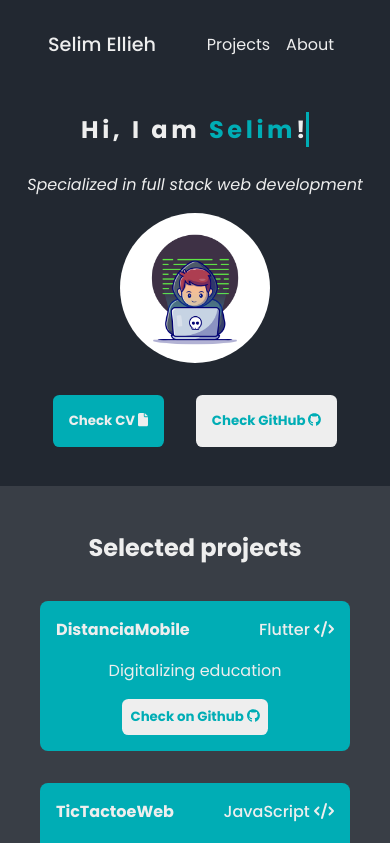
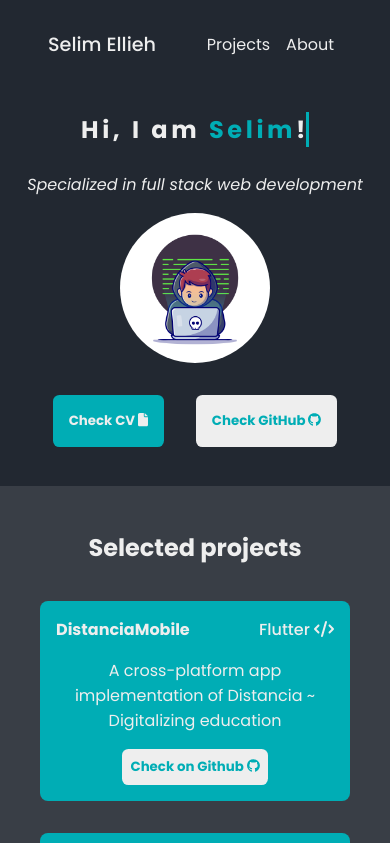
Before and after one commit to selimellieh72/portfolio, a React (Create React App) app: page / in a window 390 px wide. Shown: the top 843 px of the page. Built offline with nearby package versions, Linux system fonts and the light colour scheme.

Commit message:
Added distancia mobile

```diff
--- a/src/Components/Projects/Projects.js
+++ b/src/Components/Projects/Projects.js
@@ -3,7 +3,7 @@ import Project from '../Project/Project'
 import './Projects.scss'
 
 const PROJECTS = [
-    {name: 'DistanciaMobile', description: 'Digitalizing education', github_link: 'https://github.com/selimellieh72/DistanciaMobile', technology: 'Flutter'},
+    {name: 'DistanciaMobile', description: 'A cross-platform app implementation of Distancia ~ Digitalizing education', github_link: 'https://github.com/selimellieh72/DistanciaMobile', technology: 'Flutter'},
     {name: 'TicTactoeWeb', description: 'Play TicTacToe against an unbeatable AI!', github_link: 'https://github.com/selimellieh72/TicTacToeWeb', technology: 'JavaScript'},
     {name: 'My Plans', description: 'A cross-platform app to manage your plans created with Flutter and Hive.', github_link: 'https://github.com/selimellieh72/my-plans/', technology: 'Flutter'},
     {name: 'Project', description: 'Digitalizing education'}
```
